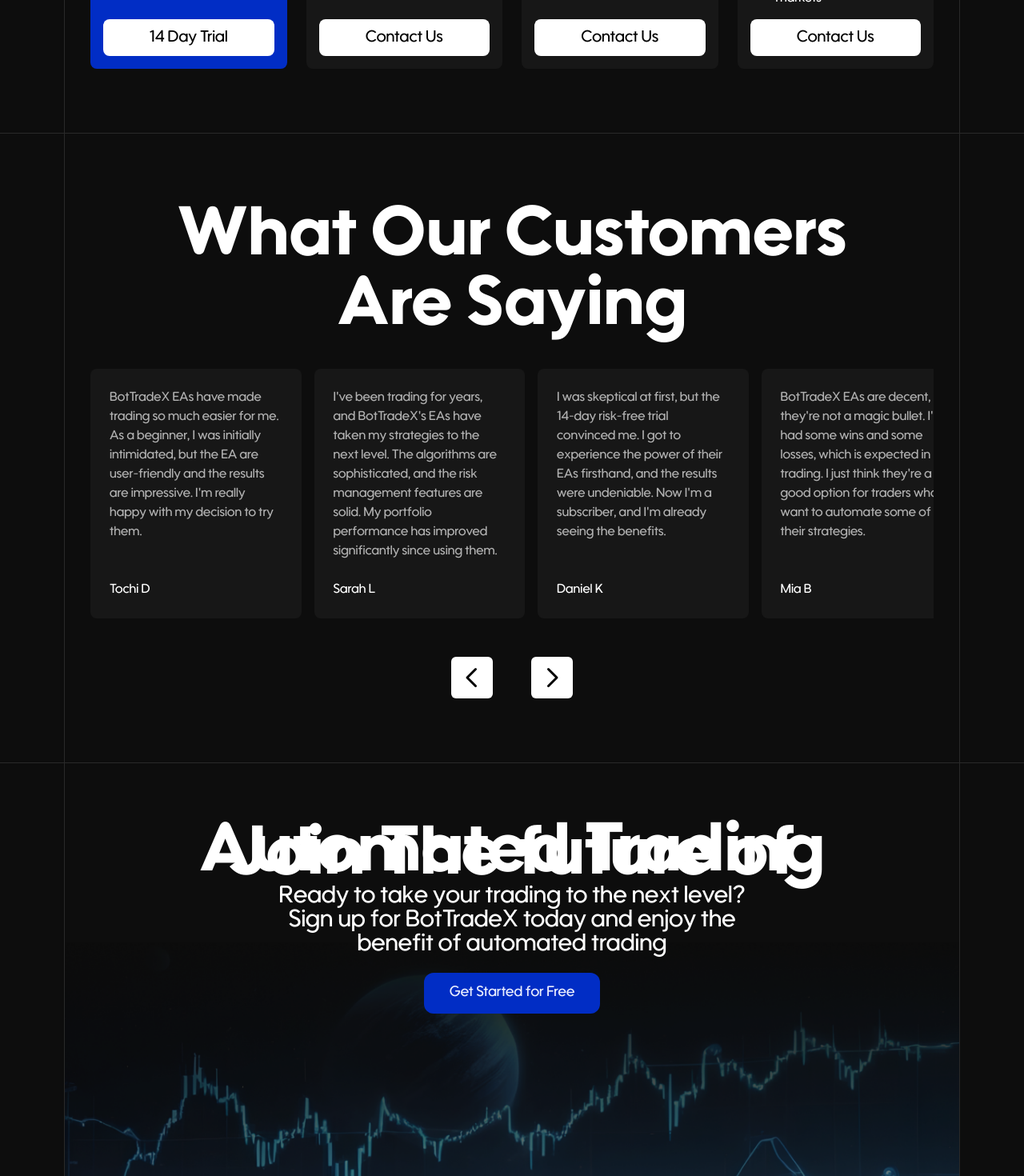
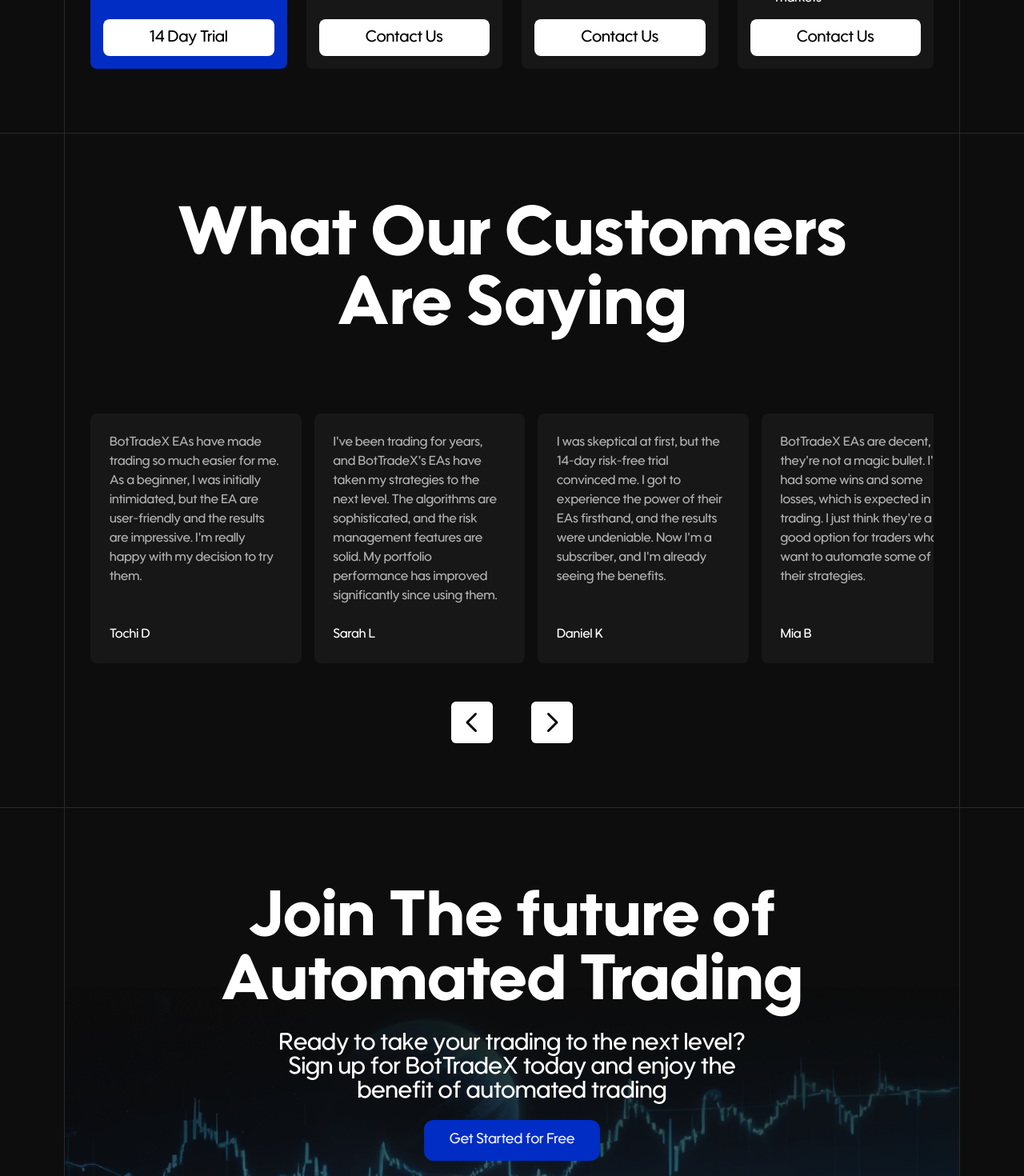
Before and after one commit to hs-07/bot-tradeX, a React (Create React App) app: page / in a window 1280 px wide. Shown: the part 9115-10585 px from the top of the page at 80% size. Built offline with nearby package versions, Linux system fonts and the light colour scheme.

Commit message:
responsive issue fix in section9

```diff
--- a/src/components/section-8.jsx
+++ b/src/components/section-8.jsx
@@ -6,7 +6,7 @@
   return (
     <div className="px-4 md:px-20 " id="results">
       <div className="flex flex-col w-full border-x border-borderColor py-12 md:py-20 items-center px-4 md:px-8">
-        <div className="pb-6 flex flex-col justify-center w-full">
+        <div className="pb-6 md:pb-20 flex flex-col justify-center w-full">
           <span className="font-[600] text-[36px] md:text-[86px] text-white flex flex-col text-center w-full items-center leading-[1.2]">
             What Our Customers
           </span>
--- a/src/components/section-9.jsx
+++ b/src/components/section-9.jsx
@@ -13,11 +13,11 @@
           />
         </div>
         <div className="z-[9] relative flex flex-col md:h-screen justify-start items-center gap-[20px] w-full md:py-[100px]">
-          <div className="font-[600] text-[36px] md:text-[86px] text-white flex flex-col w-full items-center px-4 md:px-0">
-            <span className=" md:-mb-10 text-center leading-[36px]">
+          <div className="font-[600] text-[36px] md:text-[80px] text-white flex flex-col w-full items-center px-4 md:px-0">
+            <span className="text-center leading-[36px] md:leading-[80px]">
               Join The future of
             </span>
-            <span className="text-center leading-[36px]">
+            <span className="text-center leading-[36px] md:leading-[80px]">
               {" "}
               Automated Trading
             </span>
```
